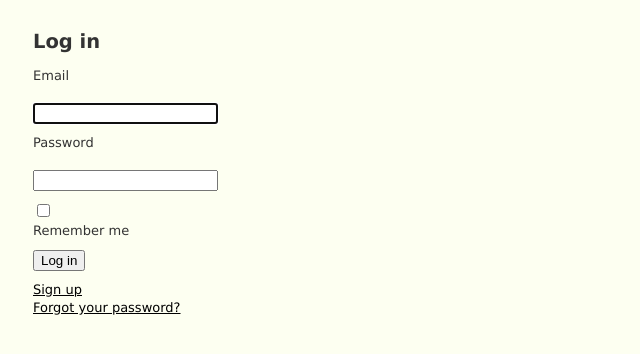
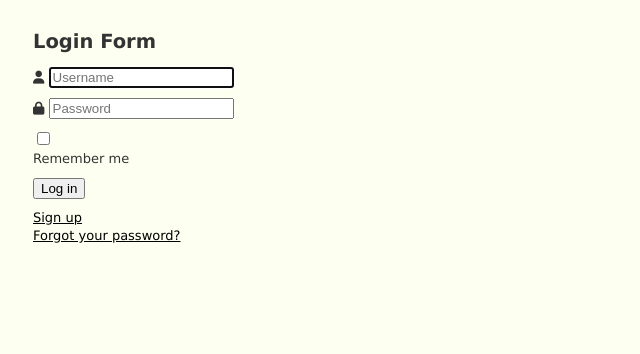
Before and after one commit to kevin578/health-wellness-committee, a Rails app: page /members/sign_in in a window 1280 px wide. Shown: the top 354 px of the page, without its empty margins (0-640 px from the left). Run offline with Rails 7, Linux system fonts and the light colour scheme; style sheets or scripts are compiled from the project's sources; some libraries are stand-ins or nearby versions.

Commit message:
styled login

```diff
--- a/app/controllers/application_controller.rb
+++ b/app/controllers/application_controller.rb
@@ -1,2 +1,11 @@
 class ApplicationController < ActionController::Base
+  before_action :require_login
+
+private
+
+  def require_login
+    unless current_member || request.path == "/members/sign_in"
+      redirect_to "/members/sign_in"
+    end
+  end
 end
--- a/app/views/devise/sessions/new.html.erb
+++ b/app/views/devise/sessions/new.html.erb
@@ -1,26 +1,31 @@
-<h2>Log in</h2>
-
-<%= form_for(resource, as: resource_name, url: session_path(resource_name)) do |f| %>
-  <div class="field">
-    <%= f.label :email %><br />
-    <%= f.email_field :email, autofocus: true, autocomplete: "email" %>
+<div class="w-full h-screen flex items-center justify-center">
+  <%= form_for(resource, as: resource_name, url: session_path(resource_name), class: 'bg-white shadow-md rounded px-8 pt-6 pb-8 mb-4 flex flex-col') do |f| %>
+    <h2 class="text-3xl text-center text-gray-700 mb-4">Login Form</h2>
+    <div class="px-12 pb-10">
+      <div class="w-full mb-2">
+        <div class="field flex items-center">
+          <i class='ml-3 fill-current text-gray-400 text-xs z-10 fas fa-user'></i>
+          <%= f.email_field :email, autofocus: true, autocomplete: "email",  placeholder: "Username", class: "-mx-6 px-8  w-full border rounded px-3 py-2 text-gray-700 focus:outline-none" %>
         </div>
-
-  <div class="field">
-    <%= f.label :password %><br />
-    <%= f.password_field :password, autocomplete: "current-password" %>
+      </div>
+      <div class="w-full mb-2">
+        <div class="field flex items-center">
+          <i class='ml-3 fill-current text-gray-400 text-xs z-10 fas fa-lock'></i>
+          <%= f.password_field :password, autocomplete: "current-password", placeholder: "Password", class: "-mx-6 px-8 w-full border rounded px-3 py-2 text-gray-700 focus:outline-none" %>
+        </div>
       </div>
 
       <% if devise_mapping.rememberable? %>
-    <div class="field">
+        <div class="field flex">
           <%= f.check_box :remember_me %>
-      <%= f.label :remember_me %>
+          <%= f.label :remember_me, class: "ml-4 relative bottom-0.5" %>
         </div>
       <% end %>
 
       <div class="actions">
-    <%= f.submit "Log in" %>
+        <%= f.submit "Log in", class: "w-full py-2 rounded-full bg-green-600 text-gray-100  focus:outline-none" %>
+      </div>
     </div>
   <% end %>
-
+</div>
 <%= render "devise/shared/links" %>
--- a/app/views/layouts/application.html.erb
+++ b/app/views/layouts/application.html.erb
@@ -10,6 +10,7 @@
     <%= javascript_include_tag 'application', 'data-turbolinks-track': 'reload' %>
     <%= stylesheet_pack_tag 'application' %>
     <%= javascript_pack_tag 'application' %>
+    <script src="https://kit.fontawesome.com/a81368914c.js"></script>
   </head>
 
   <body>
```
Lines whose indentation alone changed are shown as unchanged.
